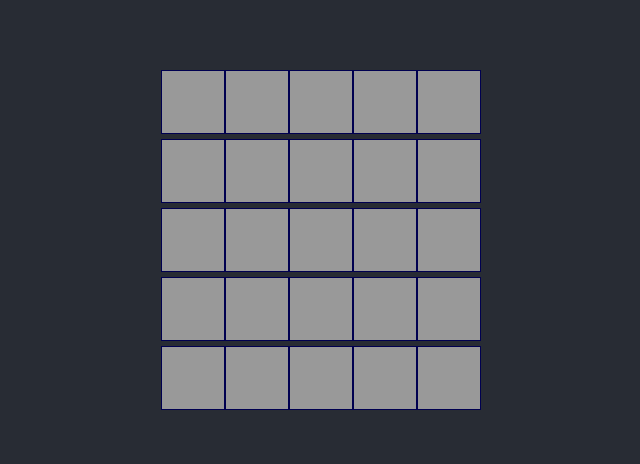
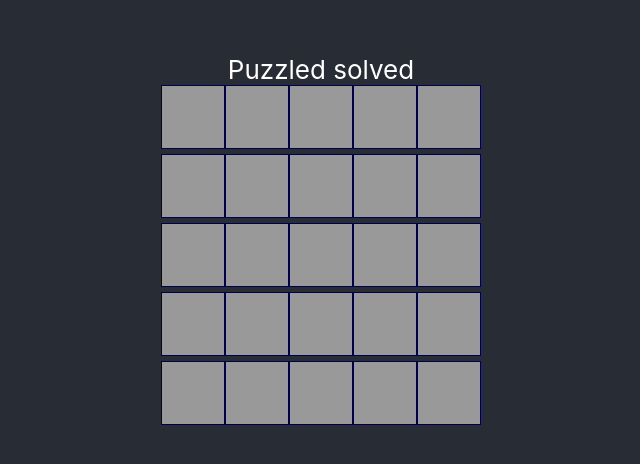
Before and after one commit to fin-b/proj-react-lightsout, a React (Create React App) app in the folder lightsout/: page / in a window 1280 px wide. Shown: the part 158-622 px from the top of the page, without its empty margins (319-959 px from the left). Built offline with nearby package versions, Linux system fonts and the light colour scheme.

Commit message:
Detect solved puzzle

```diff
--- a/lightsout/src/components/Grid.js
+++ b/lightsout/src/components/Grid.js
@@ -11,19 +11,21 @@ class Grid extends React.Component {
   }
 
   handleClick (i) {
-    const NONE = -1
+    const NONE = -1 // Out-of-bound index
     const tiles = this.state.tiles.slice()
+
+    // Generate cross pattern about selected tile
     const targets = [
-      i - 5,
-      i % 5 ? i - 1 : NONE,
-      i,
-      (i + 1) % 5 ? i + 1 : NONE,
-      i + 5
-    ].filter(i => 0 <= i <= this.state.tiles.length)
+      i - 5, // Tile above
+      i % 5 ? i - 1 : NONE, // Tile to left, account for left edge of grid
+      i, // Selected tile
+      (i + 1) % 5 ? i + 1 : NONE, // Tile to right, account for right edge of grid
+      i + 5 // Tile above
+    ].filter(i => 0 <= i <= this.state.tiles.length) // Remove out-of-bound selections
 
+    // Toggle each tile's status
     targets.forEach(t => (tiles[t] = tiles[t] ? 0 : 1))
 
-    // tiles[i] = tiles[i] ? 0 : 1
     this.setState({ tiles: tiles })
   }
 
@@ -40,6 +42,9 @@ class Grid extends React.Component {
   render () {
     const SIZE = 5
     let grid = []
+    const status = isSolved(this.state.tiles)
+      ? 'Puzzled solved'
+      : 'Puzzle not solved'
 
     // Generate row
     for (let r = 0; r < SIZE; r++) {
@@ -56,8 +61,24 @@ class Grid extends React.Component {
       )
     }
 
-    return <div>{grid}</div>
+    return (
+      <div>
+        {status}
+        {grid}
+      </div>
+    )
   }
 }
 
+/**
+ * Determines whether the given puzzle has been solved.
+ *
+ * @param {Array<number>} lights The status of the lights in the puzzle.
+ * @returns {boolean} `true` if solved, `false` otherwise.
+ */
+function isSolved (lights) {
+  // Is every light off?
+  return lights.every(t => !t)
+}
+
 export { Grid }
```
